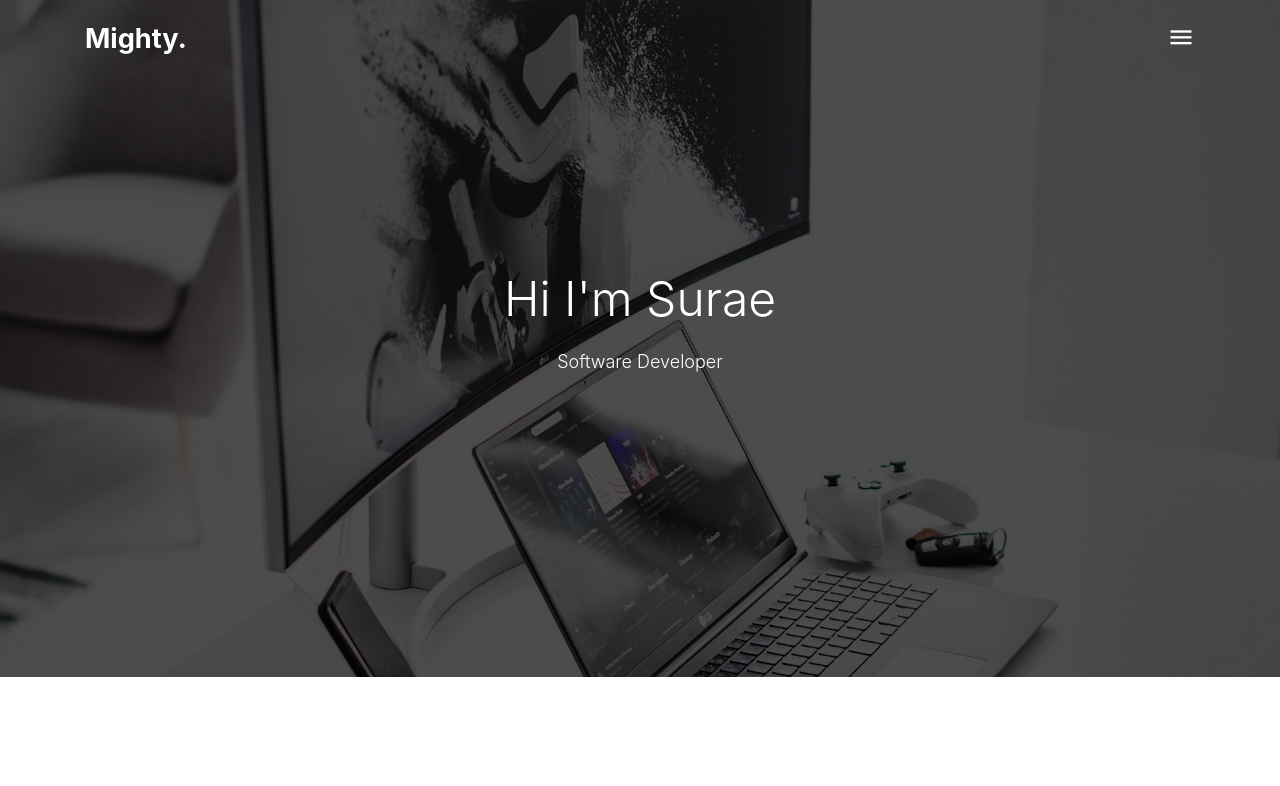
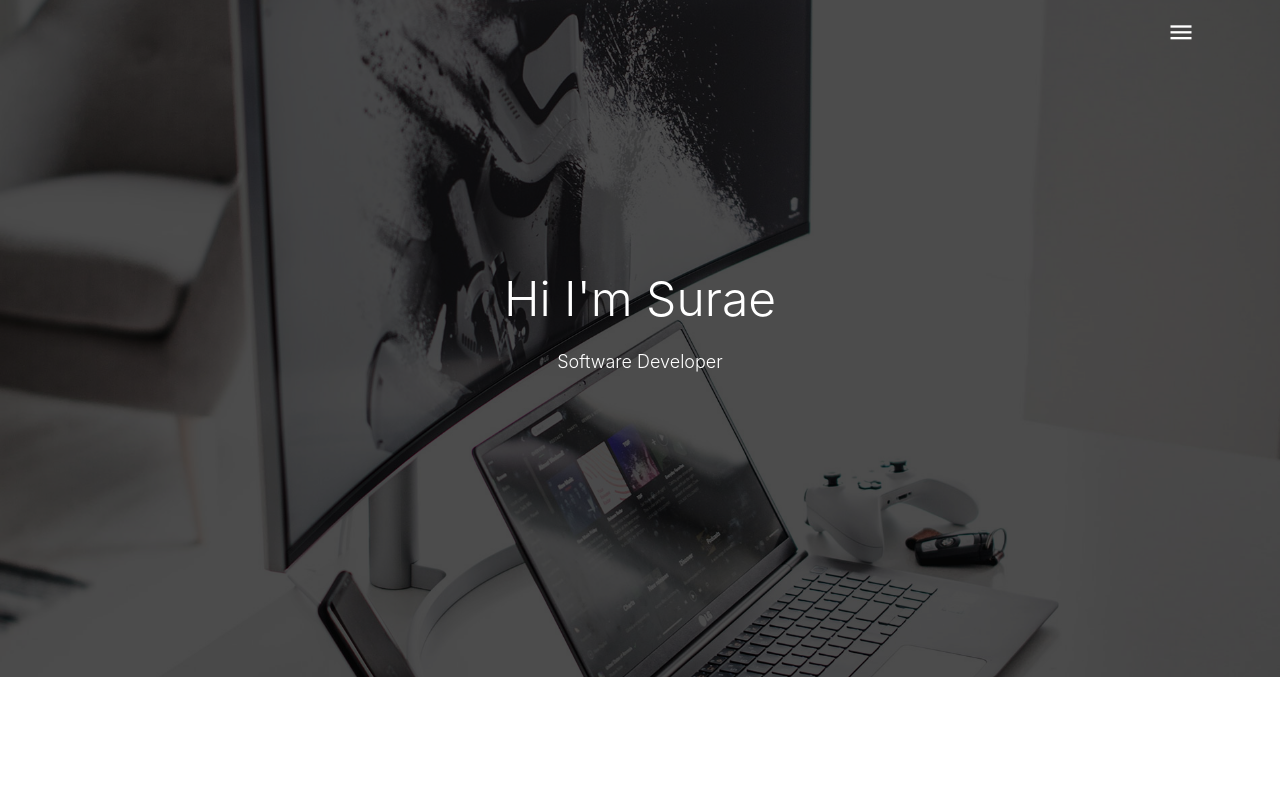
Before and after one commit to surendhar10/portfolio.gihub.io, a plain HTML site: page index.html in a window 1280 px wide. Shown: the top 786 px of the page. Drawn offline with Linux system fonts and the light colour scheme; files whose address does not match are found by name; a web font is replaced by a local one.

Commit message:
Update index.html

```diff
--- a/index.html
+++ b/index.html
@@ -2,7 +2,7 @@
 <html lang="en">
 
   <head>
-    <title>Mighty &mdash; Website Template by Colorlib</title>
+
     <meta charset="utf-8">
     <meta name="viewport" content="width=device-width, initial-scale=1, shrink-to-fit=no">
 
@@ -46,7 +46,7 @@
 
             <div class="col-3 ">
               <div class="site-logo">
-                <a href="index.html" class="font-weight-bold">Mighty.</a>
+
               </div>
             </div>
 
```
